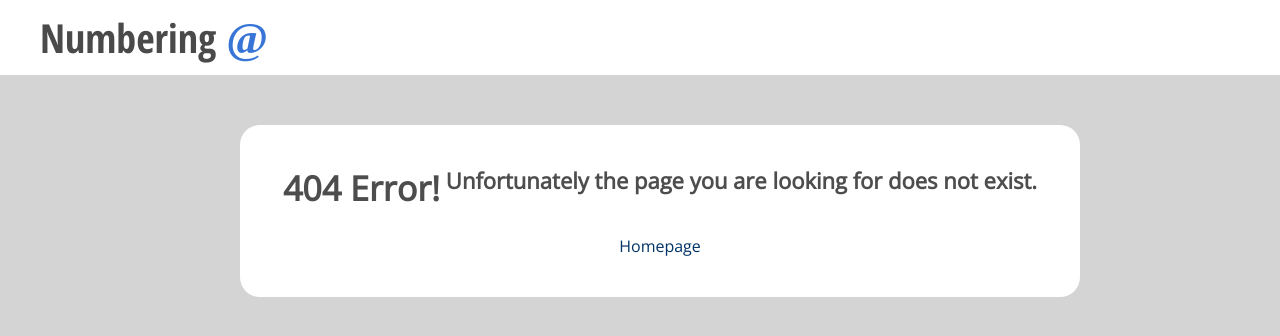
After one commit to seddie95/start_page_numbers_at_X, a Django app: template templates/404.html in a window 1280 px wide. The commit adds this page. Shown: the top 336 px of the page. Run offline with Django 3.2, Linux system fonts and the light colour scheme; the template is opened without the code that fills it, so the values that code supplies are empty; some libraries are stand-ins or nearby versions.

Commit message:
Add error pages and refresh/back button functions

```diff
--- a/specific_page/urls.py
+++ b/specific_page/urls.py
@@ -20,12 +20,16 @@ from django.conf import settings
 from django.conf.urls.static import static
 
 urlpatterns = [
-    # path('', views.Home.as_view(), name='home'),
     path('admin/', admin.site.urls),
     path('', views.Upload.as_view(), name='home'),
     path('process/', views.ProcessView.as_view(), name='process'),
     path('delete/', views.DeleteView.as_view(), name='delete'),
+    path('404/', views.error_404_view, name='404')
 ]
 
 if settings.DEBUG:
     urlpatterns += static(settings.MEDIA_URL, document_root=settings.MEDIA_ROOT)
+
+handler404 = 'pages.views.error_404_view'
+
+handler500 = 'pages.views.error_500_view'
--- a/static/css/style.css
+++ b/static/css/style.css
@@ -77,7 +77,7 @@ header {
 }
 
 .main_content {
-    width: 720px;
+    width: 760px;
     background: white;
     border-radius: 20px;
     overflow: hidden;
@@ -125,6 +125,9 @@ label.myLabel input[type="file"] {
     background: #222222;
 }
 
+#welcome h2, h3{
+    text-align: center;
+}
 
 input[type=text], select {
     width: 100%;
--- a/static/js/upload_file.js
+++ b/static/js/upload_file.js
@@ -64,13 +64,6 @@ $(document).ready(function () {
 
 //=============================================================================
 
-// Prevent the resubmission of form data when refreshing page
-if (window.history.replaceState) {
-    window.history.replaceState(null, null, window.location.href);
-}
-
-//=============================================================================
-
 // Function to allow list item to be selected
 $(document).ready(function () {
     $("#heading_list li").click(function () {
@@ -79,3 +72,40 @@ $(document).ready(function () {
         heading_input.val($(this).val());
     });
 });
+
+//=============================================================================
+
+// Prevent the resubmission of form data when refreshing page
+if (window.history.replaceState) {
+    window.history.replaceState(null, null, window.location.href);
+}
+// Return user to homepage if back button is pressed
+if (performance.navigation.type === 2) {
+
+}
+
+// Return user to homepage if refresh button is pressed
+if (performance.navigation.type === 1) {
+    location.href = '/';
+}
+
+//function to inform that file will be deleted after 2 minutes
+$(window).on('load', function () {
+    setTimeout(function (event) {
+
+        let download_btn = $('#download_btn')
+
+        // Update the text and style of button
+        download_btn.css('background-color', 'gray');
+        download_btn.text('Start Again');
+
+        $('#title_text').html('<h2>File has been deleted!</h2>' +
+            '<h3>Please upload a new file to be numbered.</h3>');
+
+        // Redirect to home when button is clicked
+        download_btn.click(function (event) {
+            event.preventDefault();
+            location.href = '/';
+        })
+    }, 120000);
+})
--- /dev/null
+++ b/templates/404.html
@@ -0,0 +1,10 @@
+{% extends 'base.html' %}
+
+{% block body %}
+    <div class="main_content">
+                <h2>404 Error!</h2>
+                <h3>Unfortunately the page you are looking for does not exist.</h3>
+                <p><a href="/">Homepage</a></p>
+    </div>
+
+{% endblock body %}
--- a/templates/download.html
+++ b/templates/download.html
@@ -3,8 +3,10 @@
 {% block body %}
     <div class="main_content">
         <div id="download_section">
-            <h2>Your file is now ready to be downloaded</h2>
-            <h3>Please note all files will automatically be deleted after 2 minutes.</h3>
+            <div id="title_text">
+                <h2>Your file is now ready to be downloaded</h2>
+                <h3>Please note all files will automatically be deleted after 2 minutes.</h3>
+            </div>
             <button id="download_btn"><a id='download_link' href='/{{ path }}' download='proposed_file_name'
                                          title="Download the numbered word file">
                 Download File</a></button>
```
Also changed, not shown: pages/views.py (+20 -7 lines), templates/500.html (added, +9 -0 lines), templates/home.html (+8 -2 lines), db.sqlite3.
